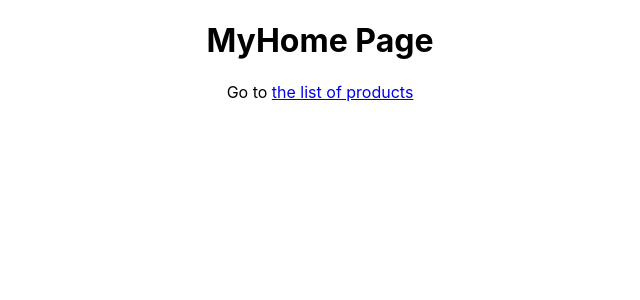
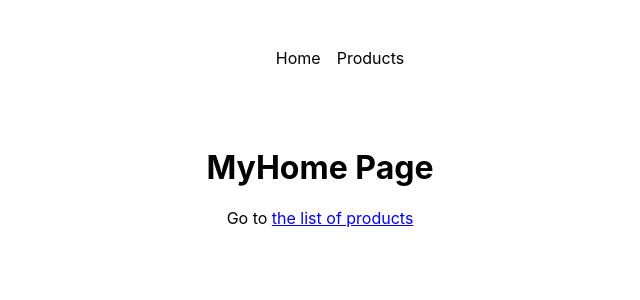
Before and after one commit to Binurim/spa-with-react-router, a React (Create React App) app: page / in a window 1280 px wide. Shown: the top 300 px of the page, without its empty margins (320-960 px from the left). Built offline with nearby package versions, Linux system fonts and the light colour scheme.

Commit message:
Add mainNavigation

```diff
--- /dev/null
+++ b/src/components/MainNavigation.js
@@ -0,0 +1,21 @@
+import { Link } from 'react-router-dom';
+import classes from './MainNavigation.module.css';
+
+function MainNavigation() {
+  return (
+    <header className={classes.header}>
+      <nav>
+        <ul className={classes.list}>
+          <li>
+            <Link to="/">Home</Link>
+          </li>
+          <li>
+            <Link to="/products">Products</Link>
+          </li>
+        </ul>
+      </nav>
+    </header>
+  );
+}
+
+export default MainNavigation;
--- /dev/null
+++ b/src/components/MainNavigation.module.css
@@ -0,0 +1,24 @@
+.header {
+    max-width: 60rem;
+    margin: auto;
+    padding: 2rem;
+    display: flex;
+    justify-content: center;
+}
+
+.list {
+    display: flex;
+    gap: 1rem;
+    list-style: none;
+}
+
+.list a {
+    text-decoration: none;
+    color: var(--color-primary-400);
+}
+
+.list a:hover,
+.list a.active {
+    text-decoration: underline;
+    color: var(--color-primary-800);
+}
--- /dev/null
+++ b/src/pages/Root.js
@@ -0,0 +1,16 @@
+import { Outlet } from 'react-router-dom';
+import MainNavigation from '../components/MainNavigation';
+import classes from './Root.module.css';
+
+function RootLayout() {
+  return (
+    <>
+      <MainNavigation />
+      <main className={classes.content}>
+        <Outlet />
+      </main>
+    </>
+  );
+}
+
+export default RootLayout;
--- /dev/null
+++ b/src/pages/Root.module.css
@@ -0,0 +1,4 @@
+.content{
+    margin: 2rem auto;
+    text-align: center;
+}
```
Also changed, not shown: src/App.js (+9 -2 lines).
